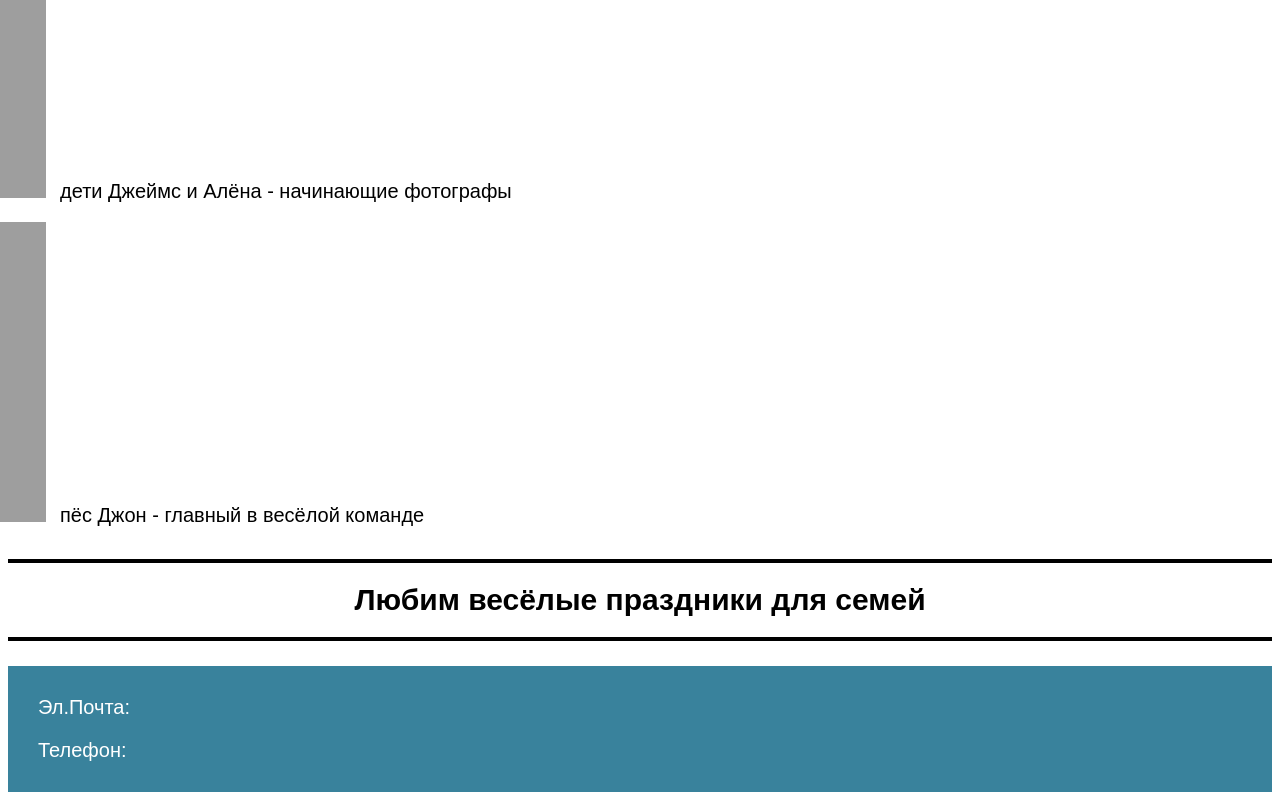
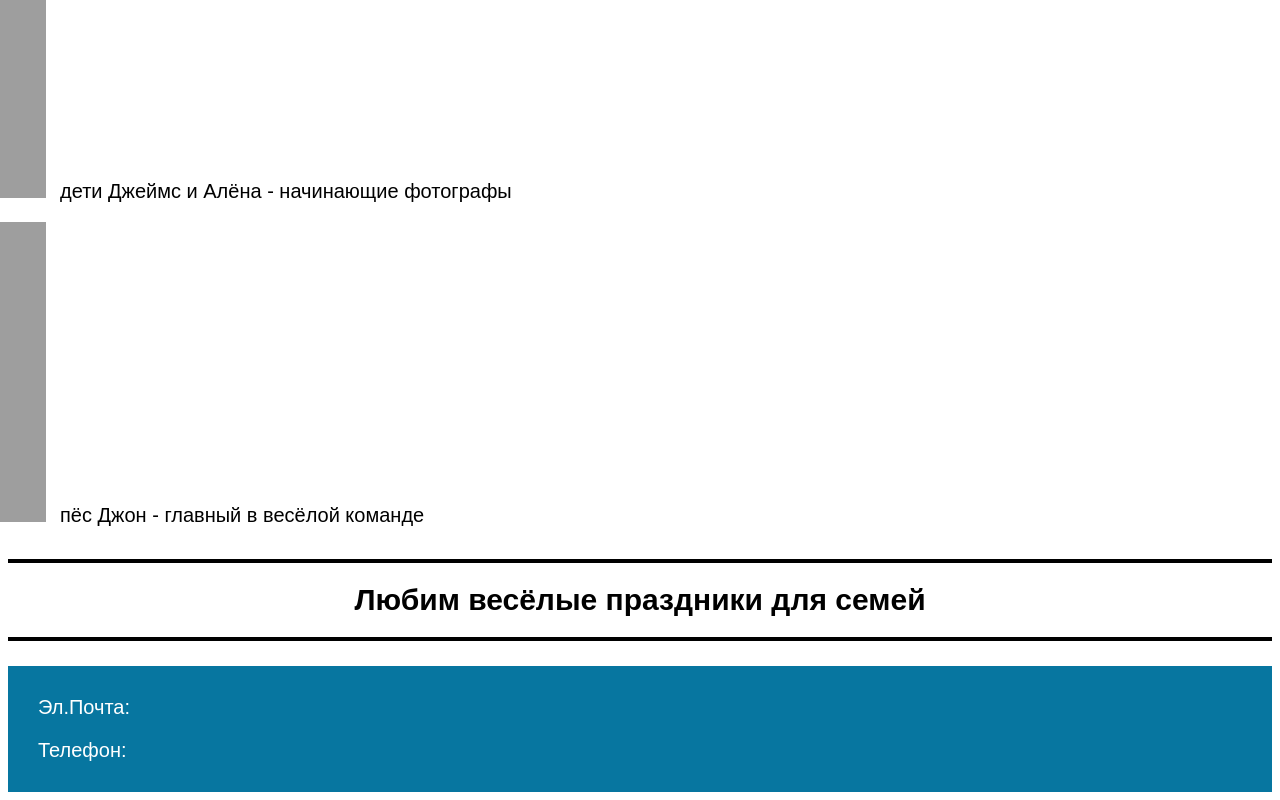
Before and after one commit to Milana221/Family, a plain HTML site: page index.html in a window 1280 px wide. Shown: the part 2179-2979 px from the top of the page. Drawn offline with Linux system fonts and the light colour scheme.

Commit message:
Update style.css

```diff
--- a/style.css
+++ b/style.css
@@ -35,7 +35,7 @@ li {
     font-size: 20px;
 }
 footer {
-    background-color:#39829c ;
+    background-color:#0776a0;
 }
 .yellow {
     padding: 0px;
```
